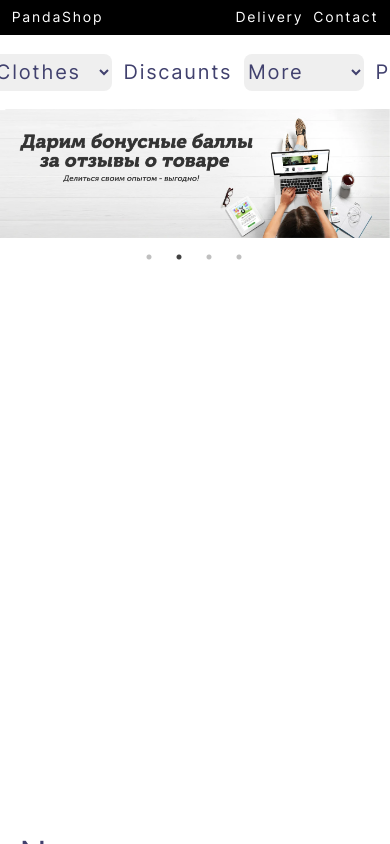
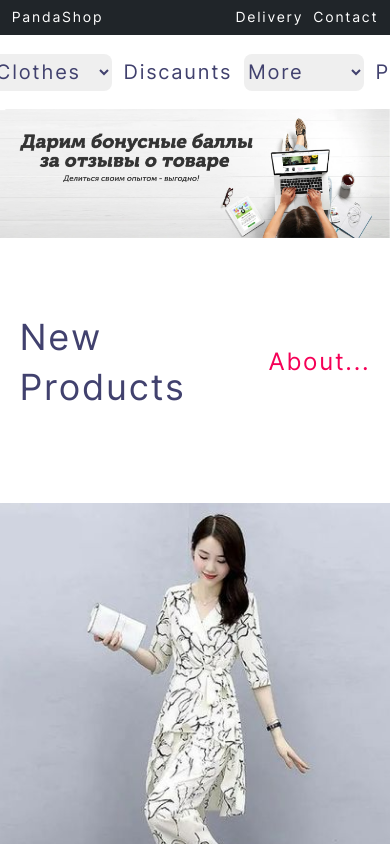
Before and after one commit to for-you-sensei/pandashop-by-sensei, a React (Create React App) app: page / in a window 390 px wide. Shown: the top 844 px of the page. Built offline with nearby package versions, Linux system fonts and the light colour scheme.

Commit message:
fixed/destroyed

```diff
--- a/src/Assets/Css/Global.css
+++ b/src/Assets/Css/Global.css
@@ -35,7 +35,6 @@ body {
 }
 
 #root {
-  max-width: 1920px;
   width: 100%;
   display: flex;
   flex-direction: column;
--- /dev/null
+++ b/src/Components/Footer/Footer.js
@@ -0,0 +1,21 @@
+import React from "react";
+import logo from "../../Assets/Icons/Footer/Ellipse 12.png";
+
+export function Footer() {
+  return (
+    <div id="footer">
+      <div className="footer-privacy">
+        <figure className="footer-logo">
+          <img src={logo} alt="" />
+        </figure>
+
+        <div className="footer-texts">
+          <p>PandaShop.Uz</p>
+          <p>Online savdo platformasi</p>
+          <p>Barcha xuquqlar ximoyalangan</p>
+          <p>2022 yil</p>
+        </div>
+      </div>
+    </div>
+  );
+}
--- a/src/Components/Header/Header.css
+++ b/src/Components/Header/Header.css
@@ -1,7 +1,17 @@
+#header-box {
+  width: 100%;
+
+  height: 70px;
+  background-color: #202529;
+  display: flex;
+  justify-content: center;
+}
+
 #header {
+  max-width: 1920px;
   width: 100%;
-  height: 70px;
-  background-color: #000;
+  height: 100%;
+
   display: flex;
   align-items: center;
   justify-content: space-between;
@@ -48,8 +58,12 @@
 }
 
 @media (max-width: 1200px) {
+  #header-box {
+    height: 55px;
+    font-size: 26px;
+  }
+
   #header {
-    height: 55px;
     font-size: 26px;
   }
 
@@ -63,8 +77,12 @@
 }
 
 @media (max-width: 800px) {
+  #header-box {
+    height: 45px;
+    font-size: 22px;
+  }
+
   #header {
-    height: 45px;
     font-size: 22px;
   }
 
@@ -78,8 +96,12 @@
 }
 
 @media (max-width: 650px) {
+  #header-box {
+    height: 45px;
+    font-size: 20px;
+  }
+
   #header {
-    height: 45px;
     font-size: 20px;
   }
 
@@ -89,15 +111,23 @@
 }
 
 @media (max-width: 500px) {
+  #header-box {
+    height: 40px;
+    font-size: 16px;
+  }
+
   #header {
-    height: 40px;
     font-size: 16px;
   }
 }
 
 @media (max-width: 450px) {
-  #header {
+  #header-box {
     height: 35px;
     font-size: 14px;
   }
+
+  #header {
+    font-size: 14px;
+  }
 }
--- a/src/Components/Header/Header.js
+++ b/src/Components/Header/Header.js
@@ -7,6 +7,7 @@ import AccountCircleIcon from "@mui/icons-material/AccountCircle";
 
 export function Header() {
   return (
+    <div id="header-box">
       <div id="header">
         <NavLink to="/" className="pandashop-text">
           PandaShop
@@ -31,5 +32,6 @@ export function Header() {
           </figure>
         </div>
       </div>
+    </div>
   );
 }
--- a/src/Components/HomeAds/HomeAds.css
+++ b/src/Components/HomeAds/HomeAds.css
@@ -1,5 +1,6 @@
 #HomeAds {
   margin-top: 60px;
+  max-width: 1920px;
   width: 100%;
   display: flex;
   flex-direction: column;
@@ -41,7 +42,7 @@
 
 .HomeAds-fugire > img {
   width: 100%;
-  max-height: 500px ;
+  max-height: 500px;
 }
 
 .HomeAds-card :last-child {
--- a/src/Components/HomeCarousel/HomeCarousel.css
+++ b/src/Components/HomeCarousel/HomeCarousel.css
@@ -1,6 +1,7 @@
 #home-carousel {
   width: 100%;
-  height: 650px;
+  display: block;
+  overflow: hidden;
 }
 
 .home-slider {
@@ -9,12 +10,10 @@
 
 .home-carousel-figure {
   width: 100%;
-  height: 100%;
   border: none;
   outline: none;
 }
 
 .home-carousel-figure > img {
   width: 100%;
-  height: 100%;
 }
--- a/src/Components/Partners/Partners.css
+++ b/src/Components/Partners/Partners.css
@@ -1,9 +1,11 @@
 #partner-carousel {
+  max-width: 1920px;
   width: 100%;
   height: 450px;
   background-color: #001e3c;
   text-align: center;
   padding-top: 3%;
+  overflow: hidden;
 }
 
 #partner-carousel > p {
--- a/src/Components/Partners/Partners.js
+++ b/src/Components/Partners/Partners.js
@@ -1,98 +1,98 @@
 import React from "react";
 import "./Partners.css";
-import img1 from "../../Assets/Images/Partner.png";
-import Slider from "react-slick";
-import "slick-carousel/slick/slick.css";
-import "slick-carousel/slick/slick-theme.css";
+// import img1 from "../../Assets/Images/Partner.png";
+// import Slider from "react-slick";
+// import "slick-carousel/slick/slick.css";
+// import "slick-carousel/slick/slick-theme.css";
 
-function SampleNextArrow(props) {
-  const { className, style, onClick } = props;
-  return (
-    <div
-      className={className}
-      style={{ ...style, display: "block", right: "5%", zIndex: "999" }}
-      onClick={onClick}
-    />
-  );
-}
+// function SampleNextArrow(props) {
+//   const { className, style, onClick } = props;
+//   return (
+//     <div
+//       className={className}
+//       style={{ ...style, display: "block", right: "5%", zIndex: "999" }}
+//       onClick={onClick}
+//     />
+//   );
+// }
 
-function SamplePrevArrow(props) {
-  const { className, style, onClick } = props;
-  return (
-    <div
-      className={className}
-      style={{ ...style, display: "block", left: "5%", zIndex: "999" }}
-      onClick={onClick}
-    />
-  );
-}
+// function SamplePrevArrow(props) {
+//   const { className, style, onClick } = props;
+//   return (
+//     <div
+//       className={className}
+//       style={{ ...style, display: "block", left: "5%", zIndex: "999" }}
+//       onClick={onClick}
+//     />
+//   );
+// }
 
 export function Partners() {
-  const data = [
-    {
-      id: 0,
-      img: img1,
-    },
-    {
-      id: 1,
-      img: img1,
-    },
-    {
-      id: 2,
-      img: img1,
-    },
-    {
-      id: 3,
-      img: img1,
-    },
-    {
-      id: 4,
-      img: img1,
-    },
-    {
-      id: 5,
-      img: img1,
-    },
-    {
-      id: 6,
-      img: img1,
-    },
-    {
-      id: 7,
-      img: img1,
-    },
-    {
-      id: 8,
-      img: img1,
-    },
-    {
-      id: 9,
-      img: img1,
-    },
-  ];
+  // const data = [
+  //   {
+  //     id: 0,
+  //     img: img1,
+  //   },
+  //   {
+  //     id: 1,
+  //     img: img1,
+  //   },
+  //   {
+  //     id: 2,
+  //     img: img1,
+  //   },
+  //   {
+  //     id: 3,
+  //     img: img1,
+  //   },
+  //   {
+  //     id: 4,
+  //     img: img1,
+  //   },
+  //   {
+  //     id: 5,
+  //     img: img1,
+  //   },
+  //   {
+  //     id: 6,
+  //     img: img1,
+  //   },
+  //   {
+  //     id: 7,
+  //     img: img1,
+  //   },
+  //   {
+  //     id: 8,
+  //     img: img1,
+  //   },
+  //   {
+  //     id: 9,
+  //     img: img1,
+  //   },
+  // ];
 
-  const settings = {
-    centerMode: true,
-    infinite: true,
-    // dots: true,
-    nextArrow: <SampleNextArrow />,
-    prevArrow: <SamplePrevArrow />,
-    centerPadding: "60px",
-    slidesToShow: 5,
-    speed: 500,
-    // appendDots: (dots) => (
-    //   <div className="partner-dots-container">
-    //     <ul style={{ margin: "0px" }}> {dots} </ul>
-    //   </div>
-    // ),
-    // customPaging: () => <div className="partner-dots-card"></div>,
-  };
+  // const settings = {
+  //   centerMode: true,
+  //   infinite: true,
+  //   // dots: true,
+  //   nextArrow: <SampleNextArrow />,
+  //   prevArrow: <SamplePrevArrow />,
+  //   centerPadding: "60px",
+  //   slidesToShow: 5,
+  //   speed: 500,
+  //   // appendDots: (dots) => (
+  //   //   <div className="partner-dots-container">
+  //   //     <ul style={{ margin: "0px" }}> {dots} </ul>
+  //   //   </div>
+  //   // ),
+  //   // customPaging: () => <div className="partner-dots-card"></div>,
+  // };
 
   return (
     <div id="partner-carousel">
       <p>Our Partners</p>
 
-      <Slider {...settings} className="partner-slick">
+      {/* <Slider {...settings} className="partner-slick">
         {data.map((item) => {
           return (
             <figure key={item.id} className="partner-carousel-figure">
@@ -100,7 +100,7 @@ export function Partners() {
             </figure>
           );
         })}
-      </Slider>
+      </Slider> */}
     </div>
   );
 }
--- a/src/Router.js
+++ b/src/Router.js
@@ -1,5 +1,6 @@
 import React from "react";
 import { Route, Routes } from "react-router-dom";
+import { Footer } from "./Components/Footer/Footer";
 import { Header } from "./Components/Header/Header";
 import { Navbar } from "./Components/Navbar/Navbar";
 import { Config } from "./Config/Config";
@@ -19,7 +20,7 @@ export function Router() {
         {/* <Route path="/" element={<Home />} /> */}
       </Routes>
 
-      {/* <Footer /> */}
+      <Footer />
       {/* <Loading /> */}
       <Config />
     </div>
```
Also changed, not shown: src/Components/Footer/Footer.css (added). Lines whose indentation alone changed are shown as unchanged.
